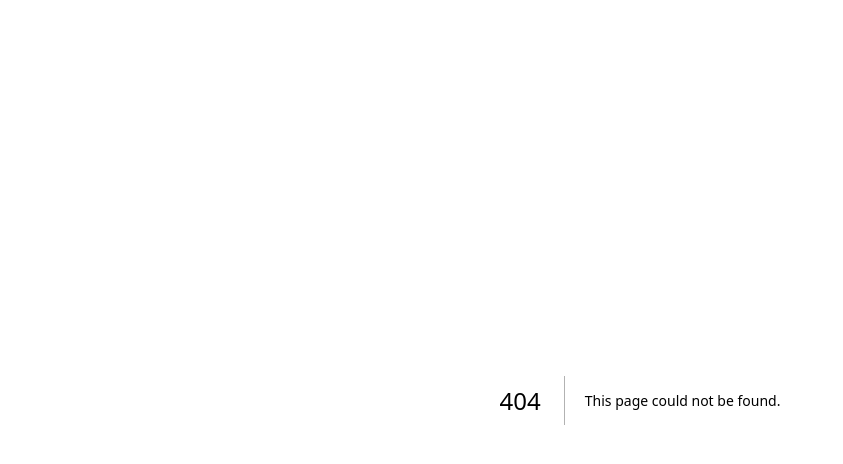
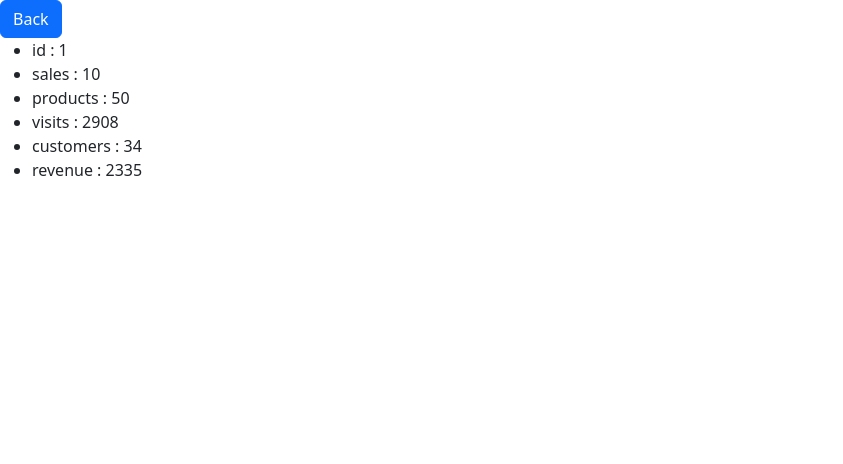
Before and after one commit to a-code-miner/CodeyadNextV2, a Next.js app: page /admin/panel in a window 1280 px wide. Before the commit this address had no page. Shown: the top 464 px of the page, without its empty margins (0-843 px from the left). Built offline with nearby package versions, Linux system fonts and the light colour scheme; data requests are answered from the project's data file.

Commit message:
34-page-prerendering-swr lesson

```diff
--- a/db.json
+++ b/db.json
@@ -218,5 +218,13 @@
 				"bs": "e-enable innovative applications"
 			}
 		}
-	]
+	],
+	"admin": {
+		"id": 1,
+		"sales": 10,
+		"products": 50,
+		"visits": 2908,
+		"customers": 34,
+		"revenue": 2335
+	}
 }
--- a/package.json
+++ b/package.json
@@ -15,6 +15,7 @@
 		"next": "15.2.4",
 		"react": "^19.0.0",
 		"react-bootstrap": "^2.10.9",
-		"react-dom": "^19.0.0"
+		"react-dom": "^19.0.0",
+		"swr": "^2.3.3"
 	}
 }
--- /dev/null
+++ b/pages/admin/panel.jsx
@@ -0,0 +1,31 @@
+import { useRouter } from 'next/navigation';
+import React, { useEffect, useState } from 'react';
+import { Button } from 'react-bootstrap';
+import useSWR from 'swr';
+
+const handleGetData = async () => {
+    const res = await fetch(`http://localhost:4000/admin`);
+    const resData = await res.json();
+    return resData;
+};
+
+const Admin = () => {
+    const router = useRouter();
+    const { data, isLoading, error, isValidating } = useSWR('admin', handleGetData)
+
+    return isLoading ? (
+        <h1 className='mt-5 text-center'>Loading...</h1>
+    ) : (
+        <div>
+            <Button onClick={() => router.back()}>Back</Button>
+            <ul>
+                {Object.keys(data).map(key => (
+                    <li key={Math.random() * 10}>{`${key} : ${data[key]}`}</li>
+                ))}
+            </ul>
+            {isValidating && (<h1 className='mt-5 text-center'>Loading...</h1>)}
+        </div>
+    );
+};
+
+export default Admin;
```
Also changed, not shown: pages/admin/index.jsx (added, +36 -0 lines), pages/index.js (+6 -2 lines), 1 other file (tests, documents, lock files or other folders).
